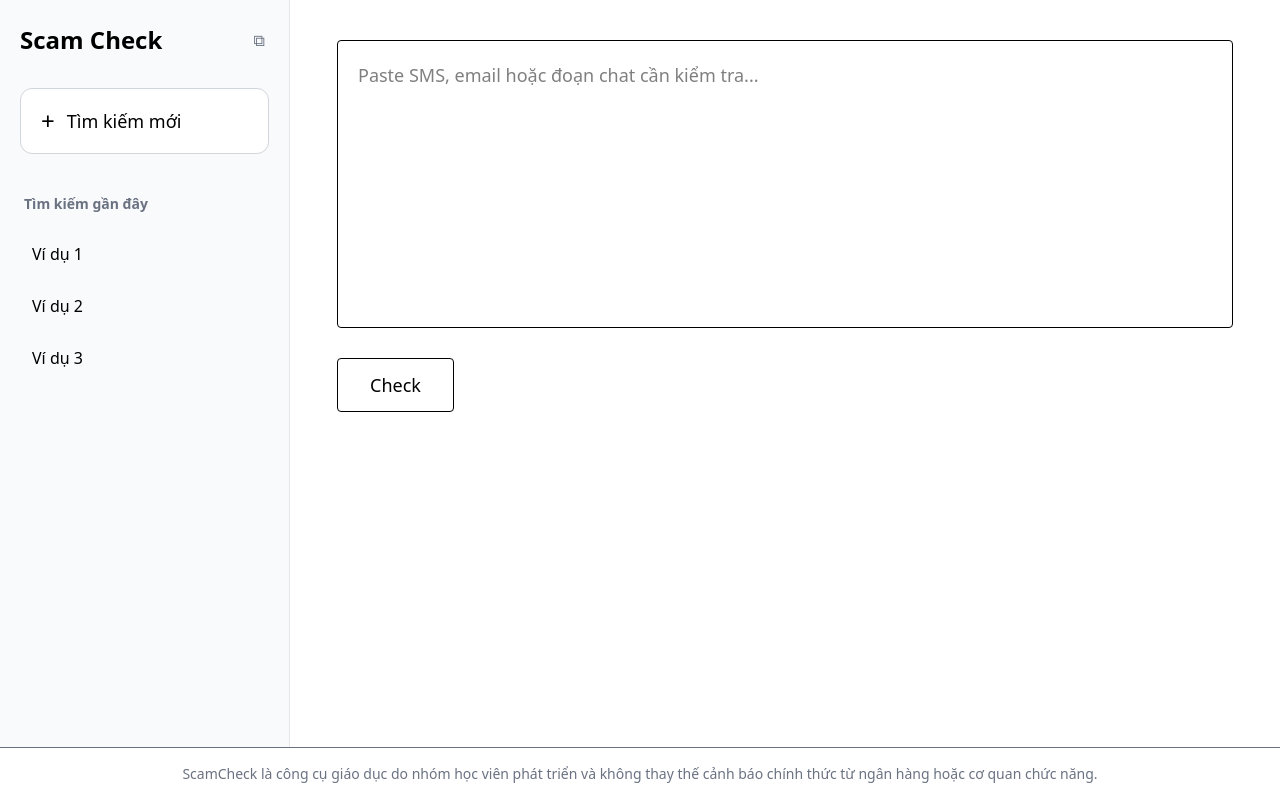
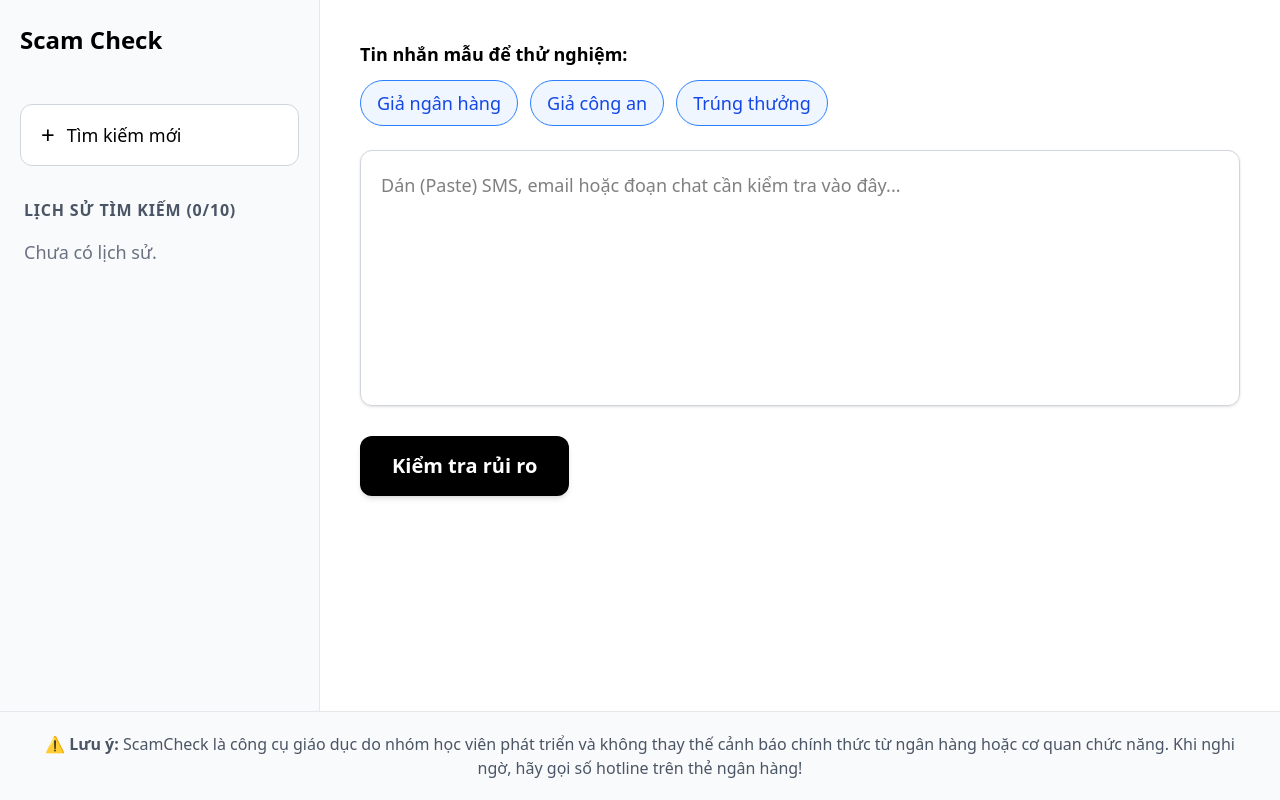
Before and after one commit to Khaiminh1902/scamcheck, a Next.js app: page / in a window 1280 px wide. Built offline with nearby package versions, Linux system fonts and the light colour scheme.

Commit message:
xong cap 2 nha may tuat

```diff
--- a/app/page.tsx
+++ b/app/page.tsx
@@ -1,16 +1,78 @@
 "use client";
 
-import { useState } from "react";
+import { useState, useEffect } from "react";
 import RiskBadge from "./components/level";
 import { DetectiveResult } from "@/types/detective";
+
+type HistoryItem = {
+  message: string;
+  result: DetectiveResult;
+  date: string;
+};
+
+const SAMPLE_MESSAGES = [
+  {
+    label: "Giả ngân hàng",
+    text: "Tai khoan cua ban da bi khoa. Vui long truy cap link http://vietcornbank.vn de mo khoa hoac lien he hotline.",
+  },
+  {
+    label: "Giả công an",
+    text: "Day la Cuc Canh Sat Giao Thong. Ban co 1 bien lai phat nguoi chua nop. Bam vao link tai app de xem chi tiet.",
+  },
+  {
+    label: "Trúng thưởng",
+    text: "Chuc mung ban da trung thuong 1 chiec SH. Vui long chuyen khoan 5 trieu phi ho so de nhan xe.",
+  },
+];
 
 export default function Page() {
   const [message, setMessage] = useState("");
   const [result, setResult] = useState<DetectiveResult | null>(null);
   const [loading, setLoading] = useState(false);
+  const [errorMsg, setErrorMsg] = useState("");
+  const [history, setHistory] = useState<HistoryItem[]>([]);
+  const [isSidebarOpen, setIsSidebarOpen] = useState(false);
+
+  // Load history from localStorage on mount
+  useEffect(() => {
+    const saved = localStorage.getItem("scamcheck_history");
+    if (saved) {
+      try {
+        setHistory(JSON.parse(saved));
+      } catch (e) {
+        console.error(e);
+      }
+    }
+  }, []);
+
+  function saveToHistory(msg: string, res: DetectiveResult) {
+    const newItem: HistoryItem = {
+      message: msg,
+      result: res,
+      date: new Date().toLocaleString("vi-VN"),
+    };
+
+    setHistory((prev) => {
+      const updated = [newItem, ...prev].slice(0, 10);
+      localStorage.setItem("scamcheck_history", JSON.stringify(updated));
+      return updated;
+    });
+  }
 
   async function handleCheck() {
-    if (!message.trim()) return;
+    setErrorMsg("");
+    setResult(null);
+
+    const trimmed = message.trim();
+    if (!trimmed) {
+      setErrorMsg("Vui lòng nhập nội dung tin nhắn cần kiểm tra.");
+      return;
+    }
+
+    if (trimmed.length > 5000) {
+      setErrorMsg("Tin nhắn quá dài (vượt quá 5000 ký tự). Vui lòng thử lại với đoạn tin nhắn ngắn hơn.");
+      return;
+    }
 
     setLoading(true);
 
@@ -20,104 +82,202 @@ export default function Page() {
         headers: {
           "Content-Type": "application/json",
         },
-        body: JSON.stringify({
-          message,
-        }),
+        body: JSON.stringify({ message: trimmed }),
       });
+
+      if (!res.ok) {
+        throw new Error("Không thể kết nối đến máy chủ.");
+      }
 
       const data = await res.json();
 
+      // Fallback check
+      if (data.error) {
+        setErrorMsg("AI từ chối phân tích nội dung hoặc gặp lỗi định dạng. Dưới đây là kết quả dự phòng.");
+      }
       setResult(data);
+      saveToHistory(trimmed, data);
     } catch (err) {
       console.log(err);
+      setErrorMsg("Mất kết nối mạng hoặc máy chủ gặp sự cố. Vui lòng kiểm tra lại đường truyền.");
+    } finally {
+      setLoading(false);
     }
-
-    setLoading(false);
   }
 
   function highlightText(text: string, excerpt: string) {
     if (!excerpt) return text;
-
     return text.replace(
       excerpt,
       `<mark class="bg-yellow-300">${excerpt}</mark>`,
     );
   }
 
+  function loadHistoryItem(item: HistoryItem) {
+    setMessage(item.message);
+    setResult(item.result);
+    setErrorMsg("");
+    setIsSidebarOpen(false);
+  }
+
   return (
-    <div className="flex h-screen flex-col bg-white text-black">
+    <div className="flex flex-col min-h-screen md:h-screen bg-white text-black font-sans">
+
+      {/* Mobile Header */}
+      <header className="md:hidden flex items-center justify-between px-5 py-4 border-b border-gray-200 bg-gray-50 shrink-0 relative z-10">
+        <div className="flex items-center gap-3">
+          <button
+            className="p-2 -ml-2 text-gray-600 hover:bg-gray-200 rounded-md"
+            onClick={() => setIsSidebarOpen(true)}
+          >
+            <svg className="w-7 h-7" fill="none" stroke="currentColor" viewBox="0 0 24 24"><path strokeLinecap="round" strokeLinejoin="round" strokeWidth="2" d="M4 6h16M4 12h16M4 18h16"></path></svg>
+          </button>
+          <h1 className="text-2xl font-bold">Scam Check</h1>
+        </div>
+        <button
+          className="flex items-center gap-2 rounded-lg border border-gray-300 bg-white px-3 py-2 text-sm font-medium hover:bg-gray-100"
+          onClick={() => {
+            setMessage("");
+            setResult(null);
+            setErrorMsg("");
+          }}
+        >
+          <span>+ Mới</span>
+        </button>
+      </header>
+
       {/* Main area */}
-      <div className="flex flex-1 min-h-0">
+      <div className="flex flex-col md:flex-row flex-1 min-h-0 overflow-y-auto md:overflow-hidden relative">
+
+        {/* Mobile Sidebar Overlay */}
+        {isSidebarOpen && (
+          <div
+            className="md:hidden fixed inset-0 bg-black/50 z-40"
+            onClick={() => setIsSidebarOpen(false)}
+          />
+        )}
+
         {/* Sidebar */}
-        <aside className="w-72.5 border-r border-gray-200 bg-gray-50 px-5 py-6">
-          <div className="mb-8 flex items-center justify-between">
-            <h1 className="text-2xl font-bold">Scam Check</h1>
-
-            <button className="rounded-md p-1 text-gray-500 hover:bg-gray-200">
-              ⧉
+        <aside className={`
+          fixed inset-y-0 left-0 z-50 w-72 bg-gray-50 flex flex-col shadow-2xl transform transition-transform duration-300 ease-in-out
+          ${isSidebarOpen ? "translate-x-0" : "-translate-x-full"}
+          md:relative md:translate-x-0 md:w-80 md:border-r md:border-gray-200 md:shadow-none md:z-auto shrink-0 md:overflow-y-auto
+        `}>
+          <div className="flex mb-6 items-center justify-between px-5 pt-6 pb-2 border-b border-gray-200 md:border-none shrink-0">
+            <h1 className="text-2xl font-bold hidden md:block">Scam Check</h1>
+            <h1 className="text-xl font-bold md:hidden">Lịch sử</h1>
+            <button
+              className="md:hidden p-2 -mr-2 text-gray-500 hover:bg-gray-200 rounded-md"
+              onClick={() => setIsSidebarOpen(false)}
+            >
+              <svg className="w-6 h-6" fill="none" stroke="currentColor" viewBox="0 0 24 24"><path strokeLinecap="round" strokeLinejoin="round" strokeWidth="2" d="M6 18L18 6M6 6l12 12"></path></svg>
             </button>
           </div>
 
+          <div className="px-5 pb-6 pt-2 md:pt-4 flex-1 overflow-y-auto">
             <button
-            className="mb-10 flex w-full items-center gap-3 rounded-xl border border-gray-300 bg-white px-5 py-4 text-lg hover:bg-gray-100"
+              className="hidden md:flex mb-8 w-full items-center gap-3 rounded-xl border border-gray-300 bg-white px-5 py-4 text-lg font-medium hover:bg-gray-100"
               onClick={() => {
                 setMessage("");
                 setResult(null);
+                setErrorMsg("");
               }}
             >
-            <span className="text-2xl">+</span>
+              <span className="text-2xl leading-none">+</span>
               <span>Tìm kiếm mới</span>
             </button>
 
             <div>
-            <h2 className="mb-4 px-1 text-sm font-semibold text-gray-500">
-              Tìm kiếm gần đây
+              <h2 className="mb-4 px-1 text-base font-semibold text-gray-600 uppercase tracking-wider">
+                Lịch sử tìm kiếm ({history.length}/10)
               </h2>
 
-            <div className="space-y-1">
-              <button className="w-full rounded-xl px-3 py-3 text-left text-base hover:bg-gray-200">
-                Ví dụ 1
+              <div className="space-y-2">
+                {history.length === 0 && (
+                  <p className="px-1 text-gray-500 text-lg">Chưa có lịch sử.</p>
+                )}
+                {history.map((item, idx) => (
+                  <button
+                    key={idx}
+                    onClick={() => loadHistoryItem(item)}
+                    className="w-full rounded-xl px-4 py-3 text-left hover:bg-gray-200 border border-transparent hover:border-gray-300 transition-colors"
+                  >
+                    <p className="text-lg font-medium truncate">{item.message}</p>
+                    <p className="text-sm text-gray-500 mt-1">{item.date}</p>
                   </button>
-
-              <button className="w-full rounded-xl px-3 py-3 text-left text-base hover:bg-gray-200">
-                Ví dụ 2
-              </button>
-
-              <button className="w-full rounded-xl px-3 py-3 text-left text-base hover:bg-gray-200">
-                Ví dụ 3
-              </button>
+                ))}
+              </div>
             </div>
           </div>
         </aside>
 
         {/* Main content */}
-        <main className="flex-1 overflow-y-auto px-10 py-10">
+        <main className="flex-1 px-5 py-6 md:px-10 md:py-10 order-1 md:order-2 md:overflow-y-auto relative">
           <div className="mx-auto w-full max-w-4xl">
+
+            {/* Tin mẫu */}
+            <div className="mb-6">
+              <h2 className="text-lg font-bold mb-3">Tin nhắn mẫu để thử nghiệm:</h2>
+              <div className="flex flex-wrap gap-2 md:gap-3">
+                {SAMPLE_MESSAGES.map((btn, i) => (
+                  <button
+                    key={i}
+                    onClick={() => {
+                      setMessage(btn.text);
+                      setResult(null);
+                      setErrorMsg("");
+                    }}
+                    className="px-3 py-2 md:px-4 md:py-2 rounded-full border border-blue-500 text-blue-700 bg-blue-50 hover:bg-blue-100 text-base md:text-lg transition-colors"
+                  >
+                    {btn.label}
+                  </button>
+                ))}
+              </div>
+            </div>
+
             {/* Input */}
             <textarea
-              className="h-72 w-full resize-none rounded border border-black p-5 text-lg outline-none"
-              placeholder="Paste SMS, email hoặc đoạn chat cần kiểm tra..."
+              className="h-40 md:h-64 w-full resize-none rounded-xl border border-gray-300 p-4 md:p-5 text-lg outline-none focus:border-blue-500 focus:ring-1 focus:ring-blue-500 transition-all shadow-sm"
+              placeholder="Dán (Paste) SMS, email hoặc đoạn chat cần kiểm tra vào đây..."
               value={message}
               onChange={(e) => setMessage(e.target.value)}
             />
 
+            {errorMsg && (
+              <div className="mt-4 p-4 bg-red-100 text-red-700 rounded-lg text-lg border border-red-200">
+                ⚠️ {errorMsg}
+              </div>
+            )}
+
             <button
               onClick={handleCheck}
-              className="mt-6 rounded border border-black px-8 py-3 text-lg hover:bg-gray-100"
+              disabled={loading}
+              className="mt-6 rounded-xl bg-black text-white px-8 py-4 text-xl font-bold hover:bg-gray-800 disabled:bg-gray-400 transition-colors w-full md:w-auto shadow-md"
             >
-              {loading ? "Checking..." : "Check"}
+              {loading ? "Đang phân tích..." : "Kiểm tra rủi ro"}
             </button>
 
+            {/* Loading Overlay */}
+            {loading && (
+              <div className="mt-10 p-6 md:p-10 flex flex-col items-center justify-center space-y-4 rounded-xl border border-gray-200 bg-gray-50">
+                <div className="w-12 h-12 border-4 border-blue-500 border-t-transparent rounded-full animate-spin"></div>
+                <p className="text-lg md:text-xl font-medium text-gray-600 text-center">Thám tử đang soi tin nhắn, bác chờ chút nhé...</p>
+              </div>
+            )}
+
             {/* Results */}
-            {result && (
-              <div className="mt-10 space-y-6">
+            {result && !loading && (
+              <div className="mt-10 space-y-6 md:space-y-8 animate-in fade-in duration-500">
+                <div className="flex flex-wrap items-center gap-3 md:gap-4">
+                  <span className="text-xl md:text-2xl font-bold">Mức độ rủi ro:</span>
                   <RiskBadge level={result.riskLevel} />
+                </div>
 
                 {/* Original text */}
-                <div className="rounded border p-4">
-                  <h2 className="mb-3 text-xl font-bold">Nội dung gốc</h2>
-
+                <div className="rounded-xl border border-gray-200 bg-white p-4 md:p-6 shadow-sm">
+                  <h2 className="mb-3 md:mb-4 text-lg md:text-xl font-bold text-gray-800 border-b pb-2">Nội dung đã phân tích</h2>
                   <div
+                    className="text-base md:text-lg leading-relaxed text-gray-700"
                     dangerouslySetInnerHTML={{
                       __html: (result.scamSigns || []).reduce(
                         (current, sign) => highlightText(current, sign.excerpt),
@@ -129,32 +289,32 @@ export default function Page() {
 
                 {/* Scam signs */}
                 <div className="space-y-4">
-                  <h2 className="text-xl font-bold">Dấu hiệu lừa đảo</h2>
+                  <h2 className="text-lg md:text-xl font-bold text-gray-800">Dấu hiệu lừa đảo phát hiện được</h2>
 
                   {result.scamSigns.length === 0 && (
-                    <div>Không phát hiện dấu hiệu đáng ngờ.</div>
+                    <div className="p-4 bg-green-50 text-green-700 rounded-xl text-base md:text-lg">
+                      ✅ Không phát hiện dấu hiệu lừa đảo rõ ràng. Tuy nhiên, bác vẫn nên cẩn trọng.
+                    </div>
                   )}
 
                   {result.scamSigns.map((sign, index) => (
-                    <div key={index} className="rounded border p-4">
-                      <h3 className="font-bold text-red-600">{sign.title}</h3>
+                    <div key={index} className="rounded-xl border border-red-200 bg-red-50 p-4 md:p-5 shadow-sm">
+                      <h3 className="text-lg md:text-xl font-bold text-red-600 mb-2">🚩 {sign.title}</h3>
+                      <p className="text-base md:text-lg text-gray-700 mb-3 md:mb-4">{sign.explanation}</p>
 
-                      <p className="mt-2">{sign.explanation}</p>
-
-                      <div className="mt-3 rounded bg-yellow-100 p-2">
+                      {sign.excerpt && (
+                        <div className="rounded-lg bg-yellow-100 p-3 text-base md:text-lg border border-yellow-200 text-gray-800 italic">
                           &quot;{sign.excerpt}&quot;
                         </div>
+                      )}
                     </div>
                   ))}
                 </div>
 
                 {/* Recommendations */}
-                <div className="rounded border p-4">
-                  <h2 className="mb-3 text-xl font-bold">
-                    Hành động khuyến nghị
-                  </h2>
-
-                  <ul className="ml-5 list-disc space-y-2">
+                <div className="rounded-xl border border-blue-200 bg-blue-50 p-4 md:p-6 shadow-sm">
+                  <h2 className="mb-3 md:mb-4 text-lg md:text-xl font-bold text-blue-800">Hành động bác nên làm tiếp theo</h2>
+                  <ul className="ml-5 md:ml-6 list-disc space-y-2 md:space-y-3 text-base md:text-lg text-blue-900 marker:text-blue-500">
                     {result.recommendedActions.map((action, index) => (
                       <li key={index}>{action}</li>
                     ))}
@@ -167,9 +327,8 @@ export default function Page() {
       </div>
 
       {/* Footer */}
-      <footer className="shrink-0 w-full border-t bg-white px-10 py-4 text-center text-sm text-gray-500">
-        ScamCheck là công cụ giáo dục do nhóm học viên phát triển và không thay
-        thế cảnh báo chính thức từ ngân hàng hoặc cơ quan chức năng.
+      <footer className="shrink-0 w-full border-t border-gray-200 bg-gray-50 px-5 md:px-10 py-5 text-center text-sm md:text-base text-gray-600 font-medium">
+        ⚠️ <strong>Lưu ý:</strong> ScamCheck là công cụ giáo dục do nhóm học viên phát triển và không thay thế cảnh báo chính thức từ ngân hàng hoặc cơ quan chức năng. Khi nghi ngờ, hãy gọi số hotline trên thẻ ngân hàng!
       </footer>
     </div>
   );
```
Also changed, not shown: app/api/chat/route.ts (+11 -2 lines), 1 other file (tests, documents, lock files or other folders). Lines whose indentation alone changed are shown as unchanged.
